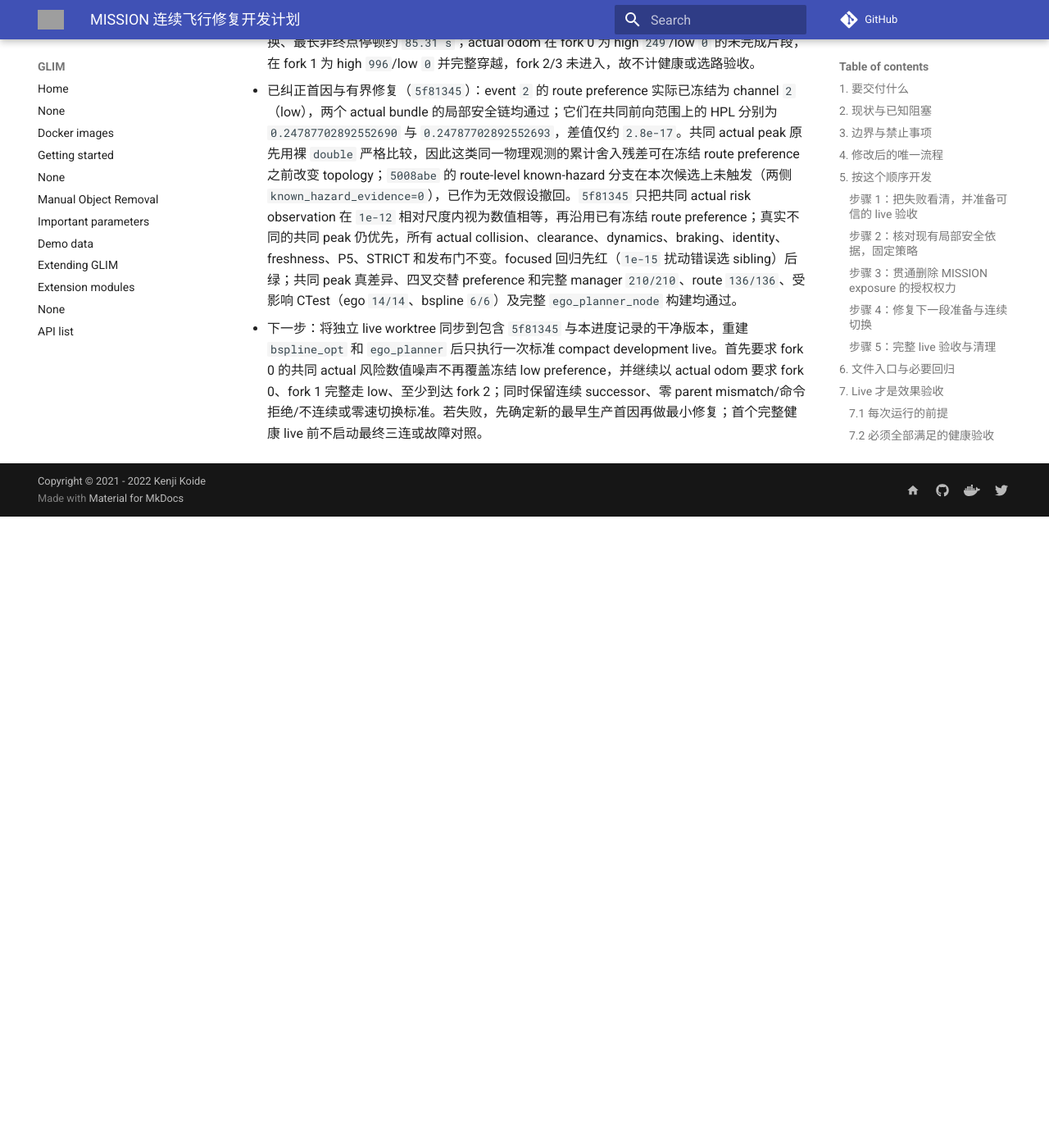
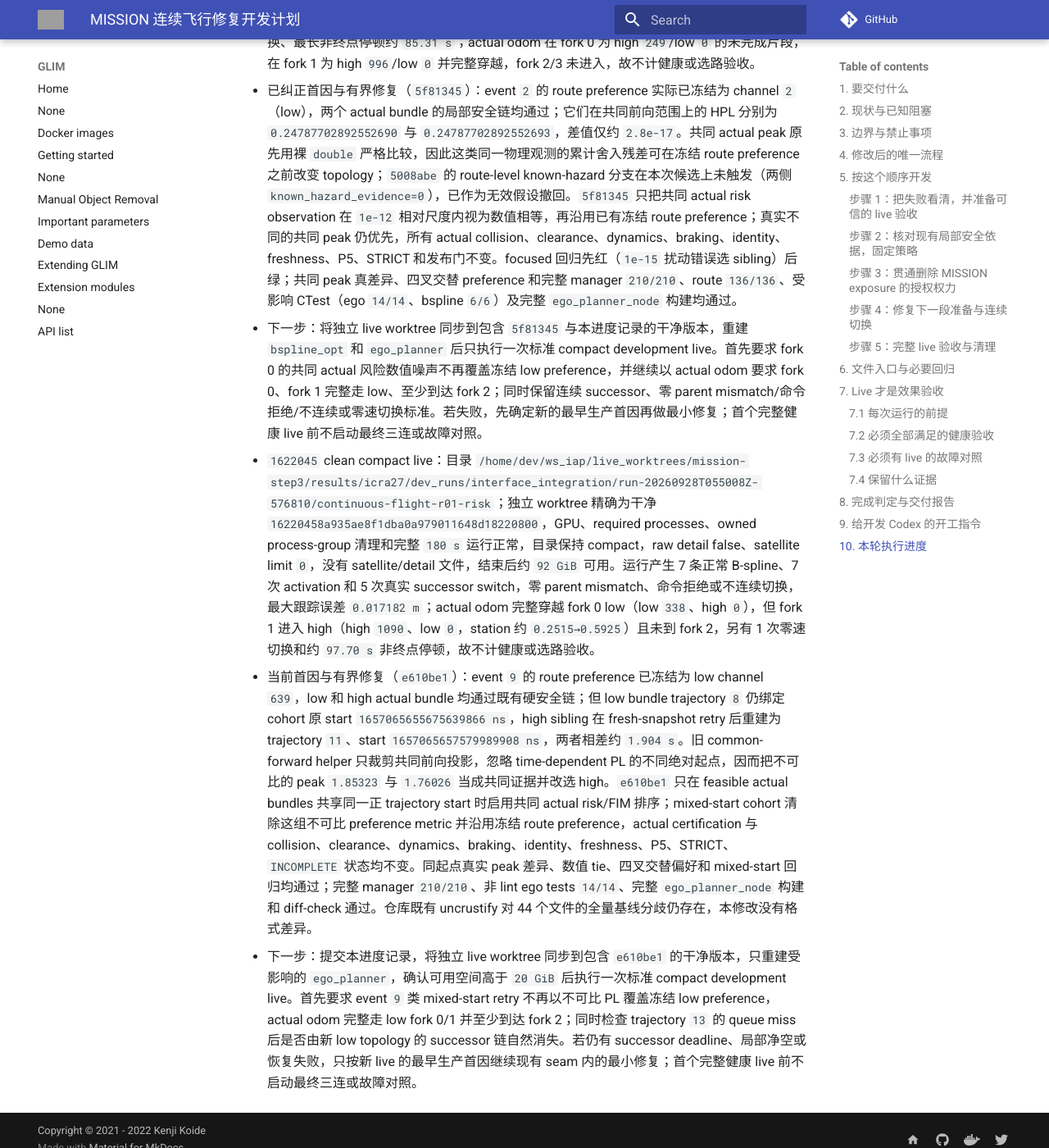
Before and after one commit to Printeger/iap, an MkDocs documentation site: the page built from docs/icra27/MISSION_CONTINUOUS_FLIGHT_IMPLEMENTATION_PLAN.md, in a window 1280 px wide and 1400 px high, scrolled down 61271 px. Shown: the whole window at 82% size. Built offline with MkDocs 1.6.1 and Material for MkDocs 9.7.7, drawn with Linux system fonts in a browser that asks for light colours; nearby versions of some CDN libraries; comment, search, counter and statistics services are not loaded; before the commit the page ends 61901 px from its top, so only the background shows below that; grey boxes are pictures that could not be loaded.

Commit message:
docs(plan): record mixed-start risk cause

```diff
--- a/docs/icra27/MISSION_CONTINUOUS_FLIGHT_IMPLEMENTATION_PLAN.md
+++ b/docs/icra27/MISSION_CONTINUOUS_FLIGHT_IMPLEMENTATION_PLAN.md
@@ -475,3 +475,6 @@
 - `89e8109` clean compact live：目录 `/home/dev/ws_iap/live_worktrees/mission-step3/results/icra27/dev_runs/interface_integration/run-20260928T052927Z-510809/continuous-flight-r01-risk`；独立 worktree 精确为干净 `89e8109c577abb3bd50af58b6d536f538f09cf4b`，launch/capture 正常退出且 owned groups 清空，目录约 `243 MiB`，结束后约 `92 GiB` 可用。`compact_default`、raw detail false、satellite limit `0`，没有 satellite/detail raw 文件。运行产生 4 条 B-spline、4 次 activation 和 1 次真实 successor switch，零 parent mismatch、命令拒绝或不连续切换，但有 2 次零速切换、最长非终点停顿约 `85.31 s`；actual odom 在 fork 0 为 high `249`/low `0` 的未完成片段，在 fork 1 为 high `996`/low `0` 并完整穿越，fork 2/3 未进入，故不计健康或选路验收。
 - 已纠正首因与有界修复（`5f81345`）：event `2` 的 route preference 实际已冻结为 channel `2`（low），两个 actual bundle 的局部安全链均通过；它们在共同前向范围上的 HPL 分别为 `0.24787702892552690` 与 `0.24787702892552693`，差值仅约 `2.8e-17`。共同 actual peak 原先用裸 `double` 严格比较，因此这类同一物理观测的累计舍入残差可在冻结 route preference 之前改变 topology；`5008abe` 的 route-level known-hazard 分支在本次候选上未触发（两侧 `known_hazard_evidence=0`），已作为无效假设撤回。`5f81345` 只把共同 actual risk observation 在 `1e-12` 相对尺度内视为数值相等，再沿用已有冻结 route preference；真实不同的共同 peak 仍优先，所有 actual collision、clearance、dynamics、braking、identity、freshness、P5、STRICT 和发布门不变。focused 回归先红（`1e-15` 扰动错误选 sibling）后绿；共同 peak 真差异、四叉交替 preference 和完整 manager `210/210`、route `136/136`、受影响 CTest（ego `14/14`、bspline `6/6`）及完整 `ego_planner_node` 构建均通过。
 - 下一步：将独立 live worktree 同步到包含 `5f81345` 与本进度记录的干净版本，重建 `bspline_opt` 和 `ego_planner` 后只执行一次标准 compact development live。首先要求 fork 0 的共同 actual 风险数值噪声不再覆盖冻结 low preference，并继续以 actual odom 要求 fork 0、fork 1 完整走 low、至少到达 fork 2；同时保留连续 successor、零 parent mismatch/命令拒绝/不连续或零速切换标准。若失败，先确定新的最早生产首因再做最小修复；首个完整健康 live 前不启动最终三连或故障对照。
+- `1622045` clean compact live：目录 `/home/dev/ws_iap/live_worktrees/mission-step3/results/icra27/dev_runs/interface_integration/run-20260928T055008Z-576810/continuous-flight-r01-risk`；独立 worktree 精确为干净 `16220458a935ae8f1dba0a979011648d18220800`，GPU、required processes、owned process-group 清理和完整 `180 s` 运行正常，目录保持 compact，raw detail false、satellite limit `0`，没有 satellite/detail 文件，结束后约 `92 GiB` 可用。运行产生 7 条正常 B-spline、7 次 activation 和 5 次真实 successor switch，零 parent mismatch、命令拒绝或不连续切换，最大跟踪误差 `0.017182 m`；actual odom 完整穿越 fork 0 low（low `338`、high `0`），但 fork 1 进入 high（high `1090`、low `0`，station 约 `0.2515→0.5925`）且未到 fork 2，另有 1 次零速切换和约 `97.70 s` 非终点停顿，故不计健康或选路验收。
+- 当前首因与有界修复（`e610be1`）：event `9` 的 route preference 已冻结为 low channel `639`，low 和 high actual bundle 均通过既有硬安全链；但 low bundle trajectory `8` 仍绑定 cohort 原 start `1657065655675639866 ns`，high sibling 在 fresh-snapshot retry 后重建为 trajectory `11`、start `1657065657579989908 ns`，两者相差约 `1.904 s`。旧 common-forward helper 只裁剪共同前向投影，忽略 time-dependent PL 的不同绝对起点，因而把不可比的 peak `1.85323` 与 `1.76026` 当成共同证据并改选 high。`e610be1` 只在 feasible actual bundles 共享同一正 trajectory start 时启用共同 actual risk/FIM 排序；mixed-start cohort 清除这组不可比 preference metric 并沿用冻结 route preference，actual certification 与 collision、clearance、dynamics、braking、identity、freshness、P5、STRICT、`INCOMPLETE` 状态均不变。同起点真实 peak 差异、数值 tie、四叉交替偏好和 mixed-start 回归均通过；完整 manager `210/210`、非 lint ego tests `14/14`、完整 `ego_planner_node` 构建和 diff-check 通过。仓库既有 uncrustify 对 44 个文件的全量基线分歧仍存在，本修改没有格式差异。
+- 下一步：提交本进度记录，将独立 live worktree 同步到包含 `e610be1` 的干净版本，只重建受影响的 `ego_planner`，确认可用空间高于 `20 GiB` 后执行一次标准 compact development live。首先要求 event `9` 类 mixed-start retry 不再以不可比 PL 覆盖冻结 low preference，actual odom 完整走 low fork 0/1 并至少到达 fork 2；同时检查 trajectory `13` 的 queue miss 后是否由新 low topology 的 successor 链自然消失。若仍有 successor deadline、局部净空或恢复失败，只按新 live 的最早生产首因继续现有 seam 内的最小修复；首个完整健康 live 前不启动最终三连或故障对照。
```
